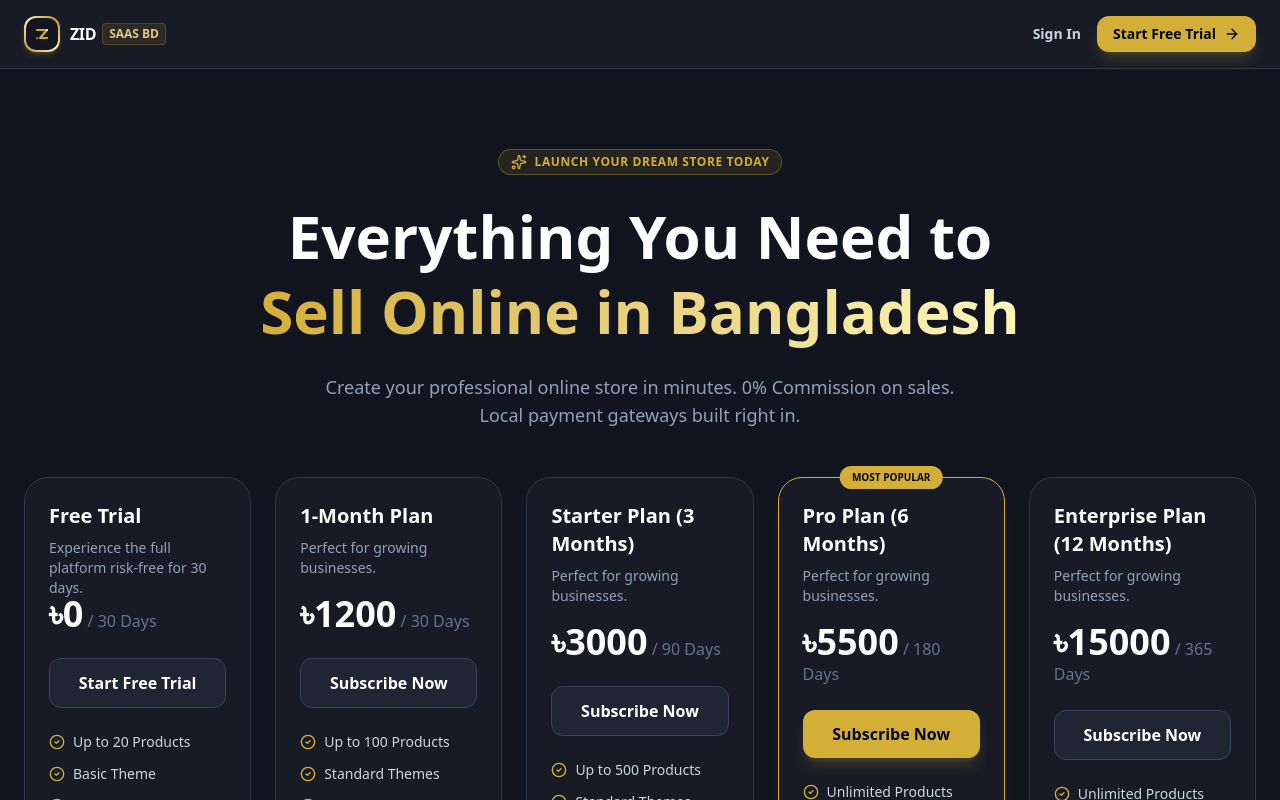
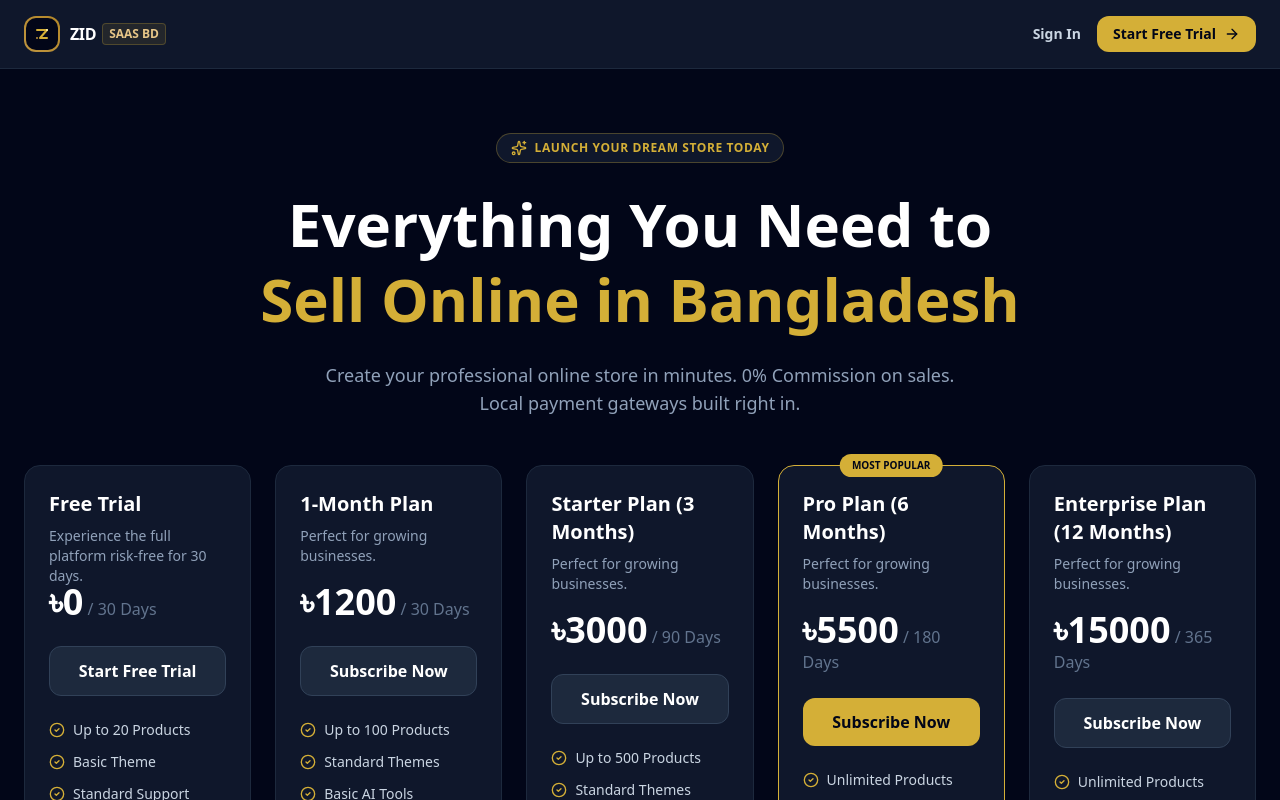
Before and after one commit to mmalamin9912-arch/VerendaBD, a React (Vite) app: page / in a window 1280 px wide. Shown: the top 800 px of the page. Built offline with nearby package versions, Linux system fonts and the light colour scheme; no server answers.

Commit message:
remove background glow and fix layout

```diff
--- a/src/components/PublicPricingLanding.tsx
+++ b/src/components/PublicPricingLanding.tsx
@@ -16,12 +16,12 @@
   onGoToDashboard
 }) => {
   return (
-    <div className="min-h-screen bg-[#12151F] text-slate-100 font-sans selection:bg-[#D4AF37] selection:text-slate-950 flex flex-col">
+    <div id="pricing-landing-container" className="min-h-screen bg-slate-950 text-white font-sans selection:bg-[#D4AF37] selection:text-slate-950 flex flex-col overflow-hidden">
       {/* Navbar */}
-      <nav className="flex items-center justify-between px-6 py-4 border-b border-[#2E3548] bg-[#181B26]">
+      <nav id="pricing-navbar" className="flex items-center justify-between px-6 py-4 border-b border-slate-800 bg-slate-900">
         <div className="flex items-center gap-2.5">
-          <div className="w-9 h-9 rounded-xl flex items-center justify-center p-0.5 bg-gradient-to-tr from-[#BF953F] via-[#FCF6BA] to-[#B38728] shadow-md shadow-[#D4AF37]/20">
-            <div className="w-full h-full rounded-[10px] bg-[#141721] flex items-center justify-center">
+          <div className="w-9 h-9 rounded-xl flex items-center justify-center p-0.5 bg-gradient-to-tr from-[#BF953F] to-[#B38728]">
+            <div className="w-full h-full rounded-[10px] bg-slate-950 flex items-center justify-center">
               <svg viewBox="0 0 40 40" className="w-5 h-5" fill="none" xmlns="http://www.w3.org/2000/svg">
                 <path
                   d="M10 12 H30 L16 28 H30"
@@ -45,20 +45,26 @@
         <div className="flex items-center gap-4 text-sm font-semibold">
           {isAuthenticated && onGoToDashboard ? (
             <button
+              id="pricing-dashboard-btn"
               onClick={onGoToDashboard}
-              className="bg-[#D4AF37] hover:bg-[#FCF6BA] text-slate-950 px-4 py-2 rounded-xl shadow-lg shadow-[#D4AF37]/20 transition flex items-center gap-2 font-bold cursor-pointer"
+              className="bg-[#D4AF37] hover:bg-[#e4be42] text-slate-950 px-4 py-2 rounded-xl transition flex items-center gap-2 font-bold cursor-pointer"
             >
               <span>Go to Dashboard</span>
               <ArrowRight className="w-4 h-4" />
             </button>
           ) : (
             <>
-              <button onClick={onLoginClick} className="text-slate-300 hover:text-white transition cursor-pointer">
+              <button
+                id="pricing-signin-btn"
+                onClick={onLoginClick}
+                className="text-slate-300 hover:text-white transition cursor-pointer"
+              >
                 Sign In
               </button>
               <button
+                id="pricing-start-trial-btn"
                 onClick={() => onSelectPlan('free_trial')}
-                className="bg-[#D4AF37] hover:bg-[#FCF6BA] text-slate-950 px-4 py-2 rounded-xl shadow-lg shadow-[#D4AF37]/20 transition flex items-center gap-2 cursor-pointer font-bold"
+                className="bg-[#D4AF37] hover:bg-[#e4be42] text-slate-950 px-4 py-2 rounded-xl transition flex items-center gap-2 cursor-pointer font-bold"
               >
                 <span>Start Free Trial</span>
                 <ArrowRight className="w-4 h-4" />
@@ -69,24 +75,24 @@
       </nav>
 
       {/* Hero Section */}
-      <div className="flex-1 max-w-7xl mx-auto px-6 py-20 w-full flex flex-col items-center text-center">
-        <div className="inline-flex items-center gap-2 px-3 py-1 rounded-full bg-[#D4AF37]/10 border border-[#D4AF37]/30 text-[#D4AF37] text-xs font-bold uppercase tracking-wider mb-6">
+      <div id="pricing-hero" className="flex-1 max-w-7xl mx-auto px-6 py-16 w-full flex flex-col items-center text-center">
+        <div className="inline-flex items-center gap-2 px-3.5 py-1.5 rounded-full bg-slate-900 border border-[#D4AF37]/30 text-[#D4AF37] text-xs font-bold uppercase tracking-wider mb-6">
           <Sparkles className="w-4 h-4" />
           <span>Launch Your Dream Store Today</span>
         </div>
-        <h1 className="text-4xl md:text-6xl font-black text-white leading-tight mb-6">
+        <h1 className="text-4xl md:text-5xl lg:text-6xl font-black text-white leading-tight mb-6 max-w-4xl">
           Everything You Need to <br />
-          <span className="text-transparent bg-clip-text bg-gradient-to-r from-[#D4AF37] to-[#FCF6BA]">Sell Online in Bangladesh</span>
+          <span className="text-[#D4AF37]">Sell Online in Bangladesh</span>
         </h1>
-        <p className="text-lg text-slate-400 max-w-2xl mb-12">
+        <p className="text-base md:text-lg text-slate-400 max-w-2xl mb-12">
           Create your professional online store in minutes. 0% Commission on sales. Local payment gateways built right in.
         </p>
 
         {/* Pricing Grid */}
-        <div className="grid grid-cols-1 md:grid-cols-2 lg:grid-cols-3 xl:grid-cols-5 gap-6 w-full">
+        <div id="pricing-plans-grid" className="grid grid-cols-1 md:grid-cols-2 lg:grid-cols-3 xl:grid-cols-5 gap-6 w-full">
 
           {/* Free Trial Card */}
-          <div className="bg-[#181B26] border border-[#2E3548] rounded-3xl p-6 flex flex-col text-left hover:border-[#D4AF37]/50 transition-colors relative">
+          <div id="plan-card-free-trial" className="bg-slate-900 border border-slate-800 rounded-2xl p-6 flex flex-col text-left hover:border-slate-700 transition-colors relative">
             <h3 className="text-xl font-bold text-white mb-2">Free Trial</h3>
             <p className="text-sm text-slate-400 mb-4 h-10">Experience the full platform risk-free for 30 days.</p>
             <div className="mb-6">
@@ -94,8 +100,9 @@
               <span className="text-slate-500"> / 30 Days</span>
             </div>
             <button
+              id="plan-btn-free-trial"
               onClick={() => onSelectPlan('free_trial')}
-              className="w-full bg-[#202533] hover:bg-[#282E3F] border border-[#3A435E] text-white font-bold py-3 rounded-xl mb-6 transition"
+              className="w-full bg-slate-800 hover:bg-slate-700 border border-slate-700 text-white font-bold py-3 rounded-xl mb-6 transition cursor-pointer"
             >
               Start Free Trial
             </button>
@@ -113,14 +120,15 @@
           {subscriptionPlans.filter(p => p.isActive).map((plan) => (
             <div
               key={plan.id}
-              className={`bg-[#181B26] border rounded-3xl p-6 flex flex-col text-left transition-colors relative ${
+              id={`plan-card-${plan.id}`}
+              className={`bg-slate-900 border rounded-2xl p-6 flex flex-col text-left transition-colors relative ${
                 plan.isPopular
-                  ? 'border-[#D4AF37] shadow-xl shadow-[#D4AF37]/10'
-                  : 'border-[#2E3548] hover:border-[#D4AF37]/50'
+                  ? 'border-[#D4AF37]'
+                  : 'border-slate-800 hover:border-slate-700'
               }`}
             >
               {plan.isPopular && (
-                <div className="absolute -top-3 left-1/2 -translate-x-1/2 bg-[#D4AF37] text-slate-950 text-[10px] font-black uppercase px-3 py-1 rounded-full">
+                <div className="absolute -top-3 left-1/2 -translate-x-1/2 bg-[#D4AF37] text-slate-950 text-[10px] font-black uppercase px-3 py-1 rounded-full whitespace-nowrap">
                   Most Popular
                 </div>
               )}
@@ -133,11 +141,12 @@
                 <span className="text-slate-500"> / {plan.durationDays} Days</span>
               </div>
               <button
+                id={`plan-btn-${plan.id}`}
                 onClick={() => onSelectPlan(plan.id)}
-                className={`w-full font-bold py-3 rounded-xl mb-6 transition ${
+                className={`w-full font-bold py-3 rounded-xl mb-6 transition cursor-pointer ${
                   plan.isPopular
-                    ? 'bg-[#D4AF37] hover:bg-[#FCF6BA] text-slate-950 shadow-lg shadow-[#D4AF37]/20'
-                    : 'bg-[#202533] hover:bg-[#282E3F] border border-[#3A435E] text-white'
+                    ? 'bg-[#D4AF37] hover:bg-[#e4be42] text-slate-950'
+                    : 'bg-slate-800 hover:bg-slate-700 border border-slate-700 text-white'
                 }`}
               >
                 Subscribe Now
```
